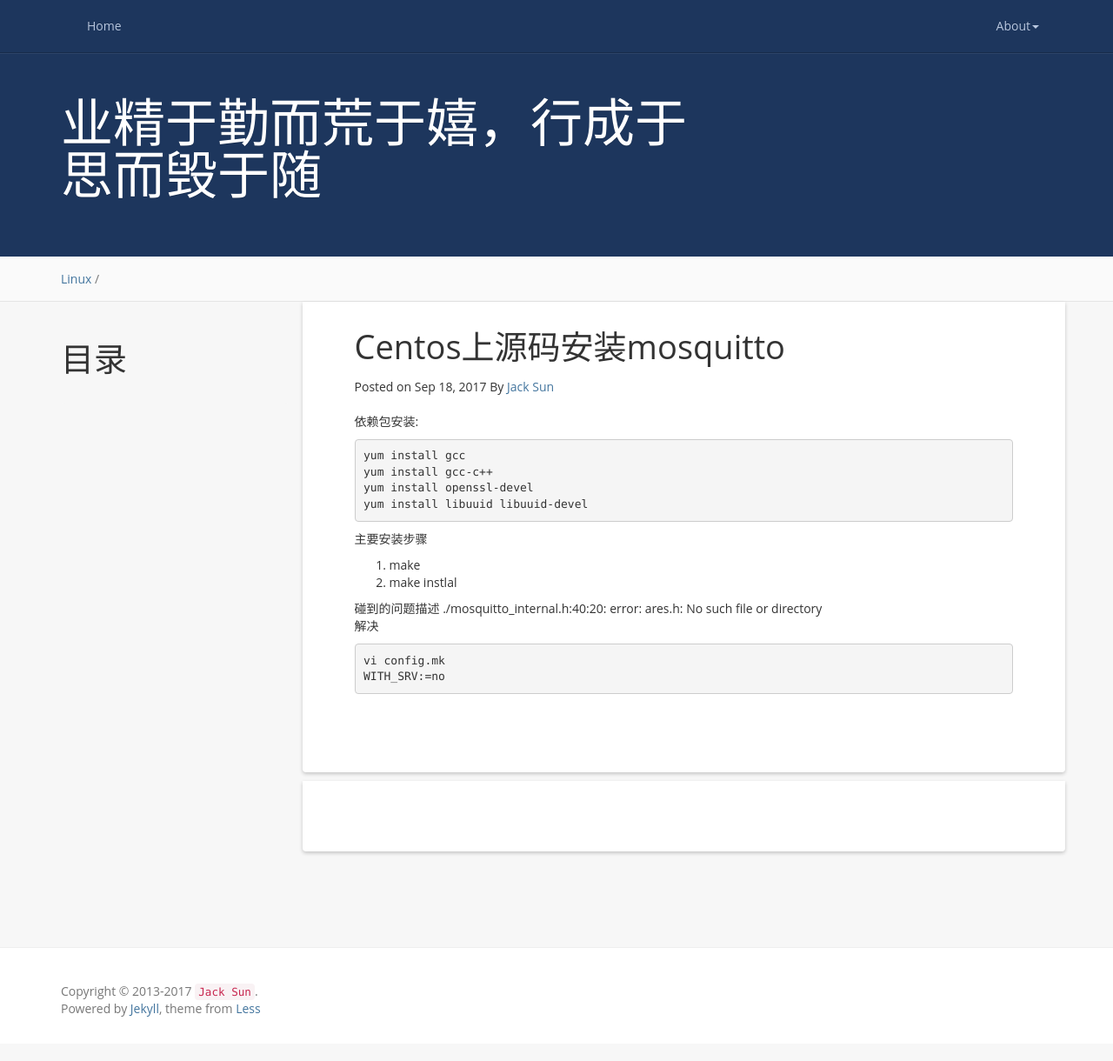
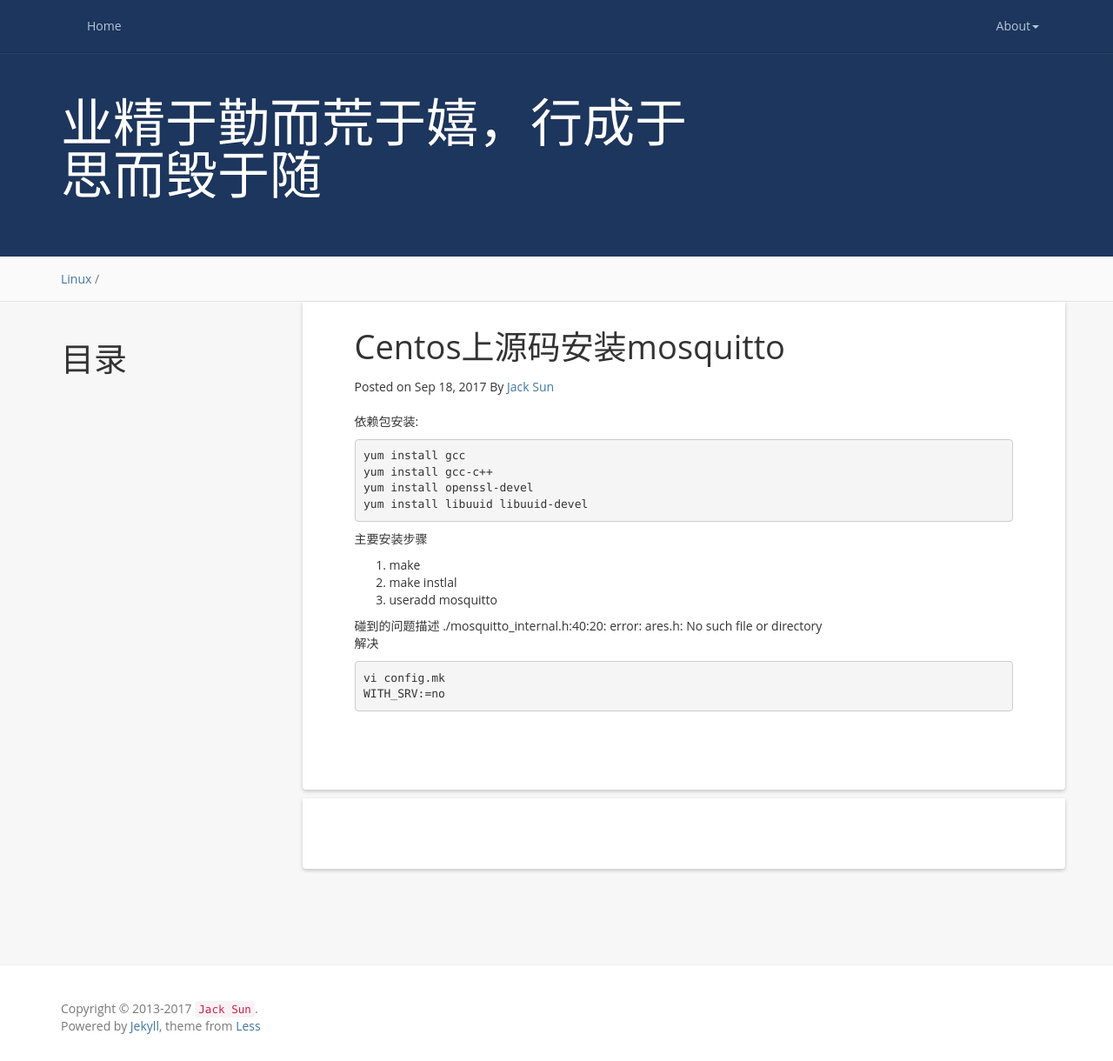
Before and after one commit to sunjiesh/sunjiesh.github.io, a Jekyll site: the page built from _posts/2017-09-18-InstallMosquittoOnCentos.markdown, in a window 1280 px wide and 1220 px high. Shown: the whole window at 87% size. Built offline with Jekyll 4.4.1, drawn with Linux system fonts in a browser that asks for light colours; comment, search, counter and statistics services are not loaded.

Commit message:
Update post

```diff
--- a/_posts/2017-09-18-InstallMosquittoOnCentos.markdown
+++ b/_posts/2017-09-18-InstallMosquittoOnCentos.markdown
@@ -16,6 +16,7 @@ yum install libuuid libuuid-devel
 主要安装步骤
 1. make
 2. make instlal
+3. useradd mosquitto
 
 碰到的问题描述
 ./mosquitto_internal.h:40:20: error: ares.h: No such file or directory
```
